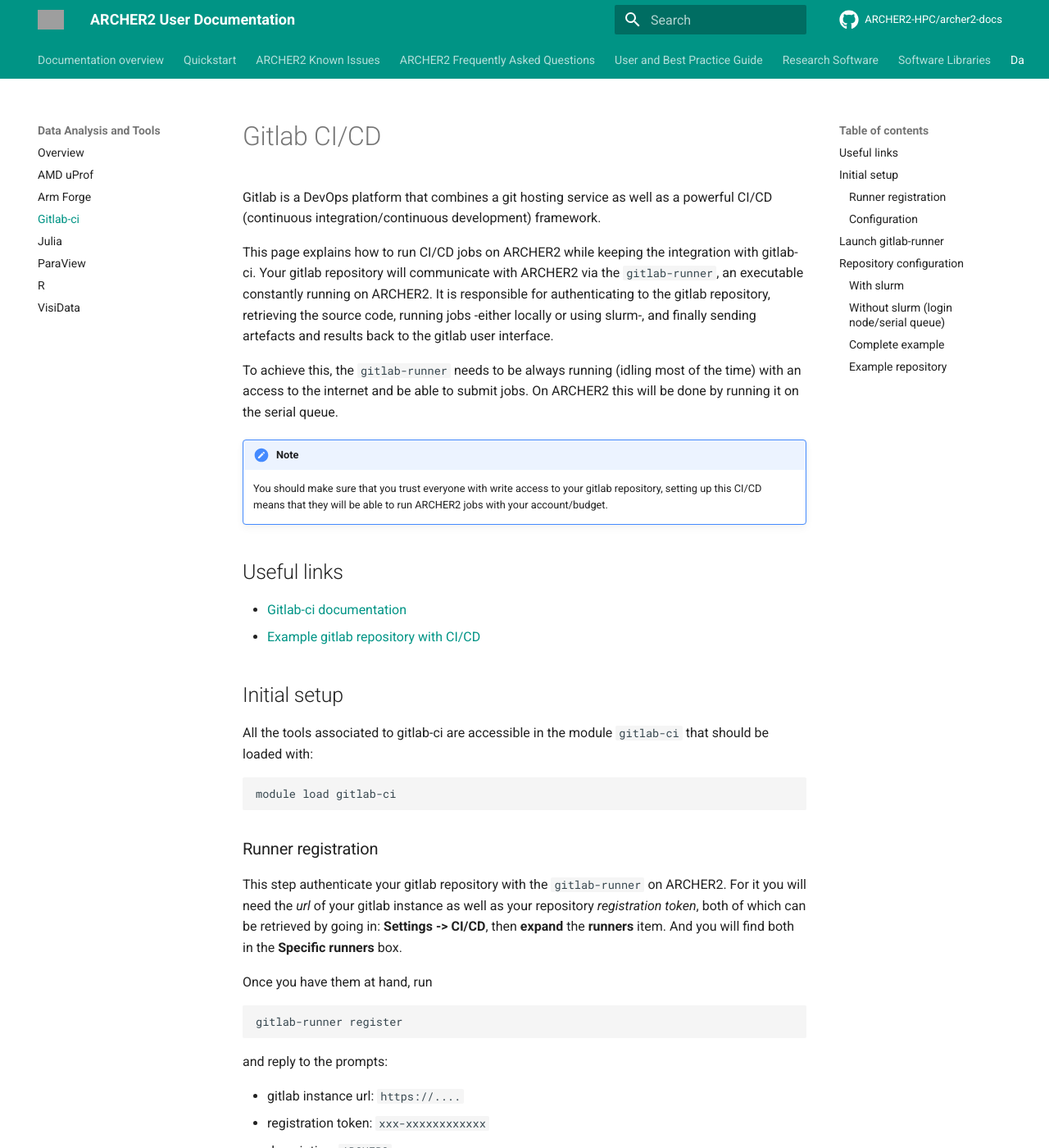
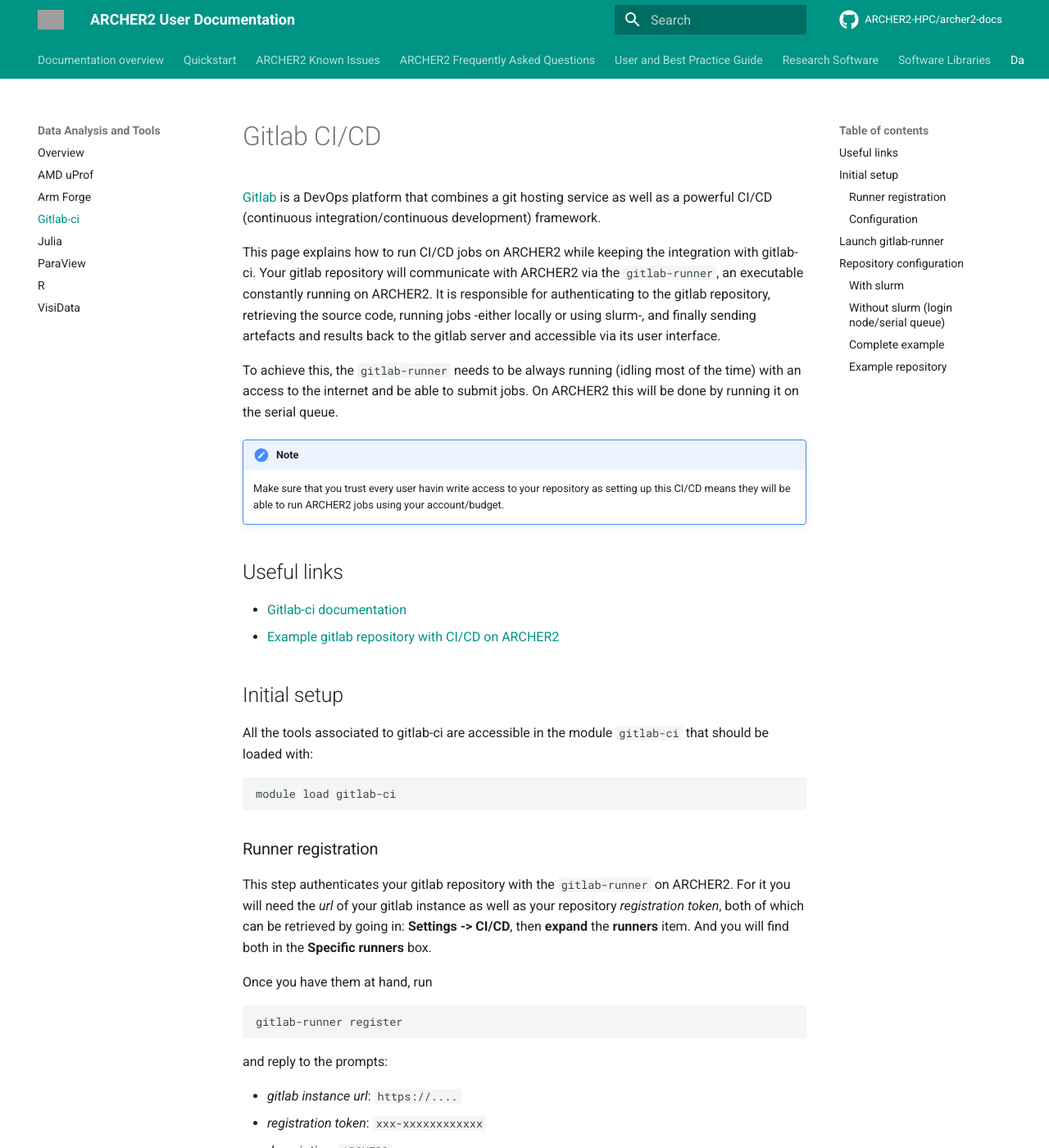
Before and after one commit to ARCHER2-HPC/archer2-docs, an MkDocs documentation site: the page built from docs/data-tools/gitlab-ci.md, in a window 1280 px wide and 1400 px high. Shown: the whole window at 82% size. Built offline with MkDocs 1.6.1 and Material for MkDocs 9.7.7, drawn with Linux system fonts in a browser that asks for light colours; comment, search, counter and statistics services are not loaded; some of the changed text lies outside the part shown; grey boxes are pictures that could not be loaded.

Commit message:
typo fix

````diff
--- a/docs/data-tools/gitlab-ci.md
+++ b/docs/data-tools/gitlab-ci.md
@@ -1,18 +1,18 @@
 # Gitlab CI/CD
 
-Gitlab is a DevOps platform that combines a git hosting service as well as a powerful CI/CD (continuous integration/continuous development) framework.
+[Gitlab](https://gitlab.com) is a DevOps platform that combines a git hosting service as well as a powerful CI/CD (continuous integration/continuous development) framework.
 
-This page explains how to run CI/CD jobs on ARCHER2 while keeping the integration with gitlab-ci. Your gitlab repository will communicate with ARCHER2 via the ``gitlab-runner``, an executable constantly running on ARCHER2. It is responsible for authenticating to the gitlab repository, retrieving the source code, running jobs -either locally or using slurm-, and finally sending artefacts and results back to the gitlab user interface.
+This page explains how to run CI/CD jobs on ARCHER2 while keeping the integration with gitlab-ci. Your gitlab repository will communicate with ARCHER2 via the `gitlab-runner`, an executable constantly running on ARCHER2. It is responsible for authenticating to the gitlab repository, retrieving the source code, running jobs -either locally or using slurm-, and finally sending artefacts and results back to the gitlab server and accessible via its user interface.
 
 To achieve this, the ``gitlab-runner`` needs to be always running (idling most of the time) with an access to the internet and be able to submit jobs. On ARCHER2 this will be done by running it on the serial queue.
 
 !!! note
-    You should make sure that you trust everyone with write access to your gitlab repository, setting up this CI/CD means that they will be able to run ARCHER2 jobs with your account/budget.
+    Make sure that you trust every user havin write access to your repository as setting up this CI/CD means they will be able to run ARCHER2 jobs using your account/budget.
 
 ## Useful links
 
   - [Gitlab-ci documentation](https://docs.gitlab.com/ee/ci/)
-  - [Example gitlab repository with CI/CD](https://git.ecdf.ed.ac.uk/slemaire/cse-ci-tests)
+  - [Example gitlab repository with CI/CD on ARCHER2](https://git.ecdf.ed.ac.uk/slemaire/cse-ci-tests)
 
 ## Initial setup
 
@@ -23,7 +23,7 @@
 ```
 
 ### Runner registration
-This step authenticate your gitlab repository with the ``gitlab-runner`` on ARCHER2. For it you will need the *url* of your gitlab instance as well as your repository *registration token*, both of which can be retrieved by going in:
+This step authenticates your gitlab repository with the ``gitlab-runner`` on ARCHER2. For it you will need the *url* of your gitlab instance as well as your repository *registration token*, both of which can be retrieved by going in:
 **Settings -> CI/CD**, then **expand** the **runners** item. And you will find both in the **Specific runners** box.
 
 Once you have them at hand, run
@@ -73,7 +75,7 @@
 
 ## Launch gitlab-runner
 
-CI/CD jobs need the `gitlab-runner` to be continuously running on ARCHER2 which is done using the `serial` queue. However, because the `serial` queue is limited to 24h long jobs, the jobfile present in the gitlab-ci module will resubmit itself to be continuously running. The path of the jobfile is written in the environment variable `$GITLAB_CI_JOBFILE` so the `gitlab-runner` can be submutted and run with:
+CI/CD jobs need the `gitlab-runner` to be continuously running, which is done using the `serial` queue on ARCHER2. And, because the `serial` queue is limited to 24h long jobs, the jobfile available in the gitlab-ci module will resubmit itself to be continuously running. The path of the jobfile is written in the environment variable `$GITLAB_CI_JOBFILE` so the `gitlab-runner` can be submitted and run with:
 
 ```sh
 sbatch $GITLAB_CI_JOBFILE
````
Also changed, not shown: other parts of docs/data-tools/gitlab-ci.md (+10 -8 lines).
